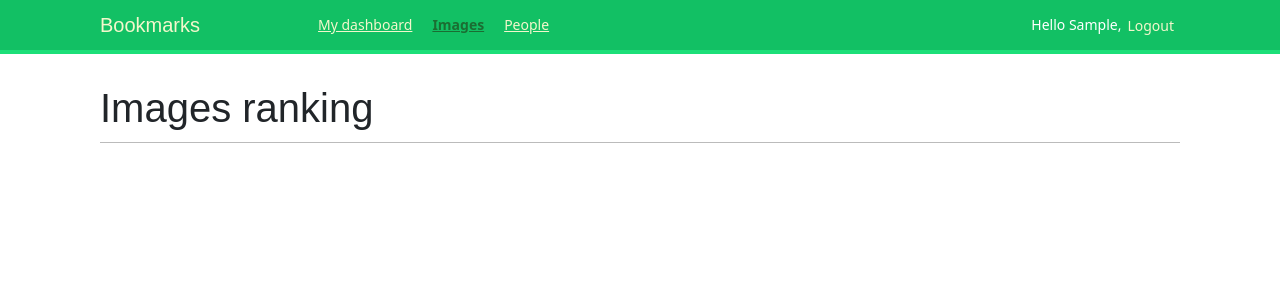
After one commit to mario-ak37/social-website, a Django app: page /images/ranking/ in a window 1280 px wide. The commit adds this page. Shown: the top 300 px of the page. Run offline with Django 5.2, Linux system fonts and the light colour scheme; the visitor is signed in with stand-in values (Sample User, id 1); data that the repository does not hold is empty; some libraries are stand-ins or nearby versions; some web fonts are replaced.

Commit message:
added follow system activity stream signals redis view tracking and image ranking

```diff
--- a/bookmarks/settings.py
+++ b/bookmarks/settings.py
@@ -196,3 +196,8 @@ SOCIAL_AUTH_PIPELINE = [
 ABSOLUTE_URL_OVERRIDES = {
     "auth.user": lambda u: reverse_lazy("user_detail", args=[u.username])
 }
+
+
+REDIS_HOST = "localhost"
+REDIS_PORT = 6379
+REDIS_DB = 0
--- a/images/urls.py
+++ b/images/urls.py
@@ -9,4 +9,5 @@ urlpatterns = [
     path("detail/<int:id>/<slug:slug>", views.image_detail, name="detail"),
     path("like/", views.image_like, name="like"),
     path("", views.image_list, name="list"),
+    path("ranking/", views.image_ranking, name="ranking"),
 ]
--- a/images/views.py
+++ b/images/views.py
@@ -1,5 +1,7 @@
 from pprint import pprint
 
+import redis
+from django.conf import settings
 from django.contrib import messages
 from django.contrib.auth.decorators import login_required
 from django.core.paginator import EmptyPage, PageNotAnInteger, Paginator
@@ -11,6 +13,11 @@ from actions.utils import create_action
 
 from .forms import ImageCreateForm
 from .models import Image
+
+# connecting to redis
+r = redis.Redis(
+    host=settings.REDIS_HOST, port=settings.REDIS_PORT, db=settings.REDIS_DB
+)
 
 # Create your views here.
 
@@ -38,7 +45,14 @@ def image_create(request):
 
 def image_detail(request, id, slug):
     image = get_object_or_404(Image, id=id, slug=slug)
-    return render(request, "detail.html", {"image": image})
+
+    # increment total image views by 1
+    total_views = r.incr(f"image:{image.id}:views")
+
+    # increment image ranking by 1
+    r.zincrby("image_ranking", 1, image.id)
+
+    return render(request, "detail.html", {"image": image, "total_views": total_views})
 
 
 @login_required
@@ -81,3 +95,19 @@ def image_list(request):
             request, "list_images.html", {"section": "images", "images": images}
         )
     return render(request, "list.html", {"section": "images", "images": images})
+
+
+@login_required
+def image_ranking(request):
+    # get image ranking dictionary
+    image_ranking = r.zrange("image_ranking", 0, -1, desc=True)[:10]
+    # print(image_ranking)
+    image_ranking_ids = [int(id) for id in image_ranking]
+    # get most viewed images
+    most_viewed = list(Image.objects.filter(id__in=image_ranking_ids))
+    most_viewed.sort(key=lambda x: image_ranking_ids.index(x.id))
+    return render(
+        request,
+        "ranking.html",
+        {"section": "images", "most_viewed": most_viewed},
+    )
--- a/pyproject.toml
+++ b/pyproject.toml
@@ -15,6 +15,7 @@ dependencies = [
     "pillow>=12.0.0",
     "pyopenssl>=25.3.0",
     "python-decouple>=3.8",
+    "redis>=7.1.0",
     "requests>=2.32.5",
     "social-auth-app-django>=5.6.0",
     "werkzeug>=3.1.3",
--- a/templates/detail.html
+++ b/templates/detail.html
@@ -15,6 +15,7 @@
                     <span class="total">{{ total_likes }}</span>
                     like{{ total_likes|pluralize }}
                 </span>
+                <span class="count">{{ total_views }} view{{ total_views|pluralize }}</span>
                 <a href="#"
                    data-id="{{ image.id }}"
                    data-action="{% if request.user in users_like %}un{% endif %}like"
--- /dev/null
+++ b/templates/ranking.html
@@ -0,0 +1,14 @@
+{% extends "base.html" %}
+{% block title %}
+  Images ranking
+{% endblock title %}
+{% block content %}
+  <h1>Images ranking</h1>
+  <ol>
+    {% for image in most_viewed %}
+      <li>
+        <a href="{{ image.get_absolute_url }}">{{ image.title }}</a>
+      </li>
+    {% endfor %}
+  </ol>
+{% endblock content %}
```
Also changed, not shown: 1 other file.
